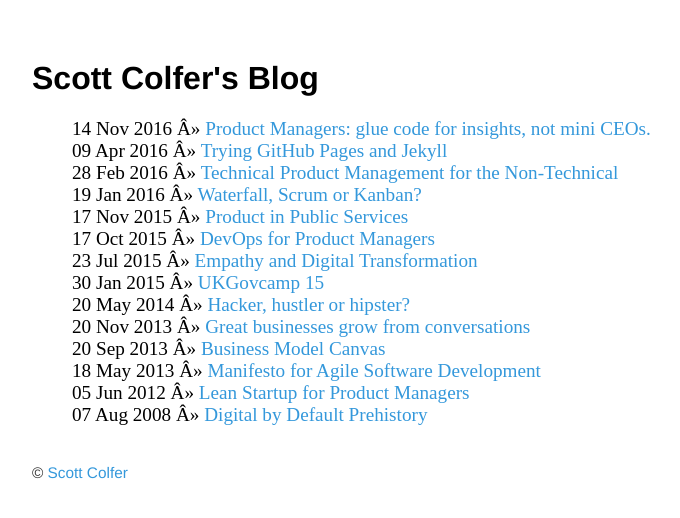
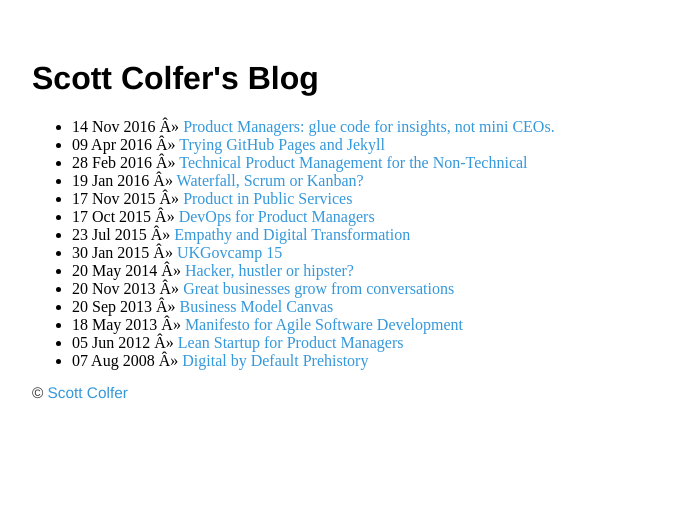
Before and after one commit to scottcolfer/scottcolfer.github.io, a Jekyll site: the page built from blog/index.html, in a window 1280 px wide. Shown: the top 518 px of the page, without its empty margins (160-840 px from the left). Built offline with Jekyll 4.4.1, drawn with Linux system fonts in a browser that asks for light colours.

Commit message:
Update main.css

```diff
--- a/css/main.css
+++ b/css/main.css
@@ -32,15 +32,3 @@
 footer {
     font-size: .8em;
 }
-
-ul.posts {
-    margin: 20px auto 40px;
-    font-size: 1.2em;
-}
-
-ul.posts li {
-    list-style: none;
-}
-ul.posts li {
-    list-style: none;
-}
```
